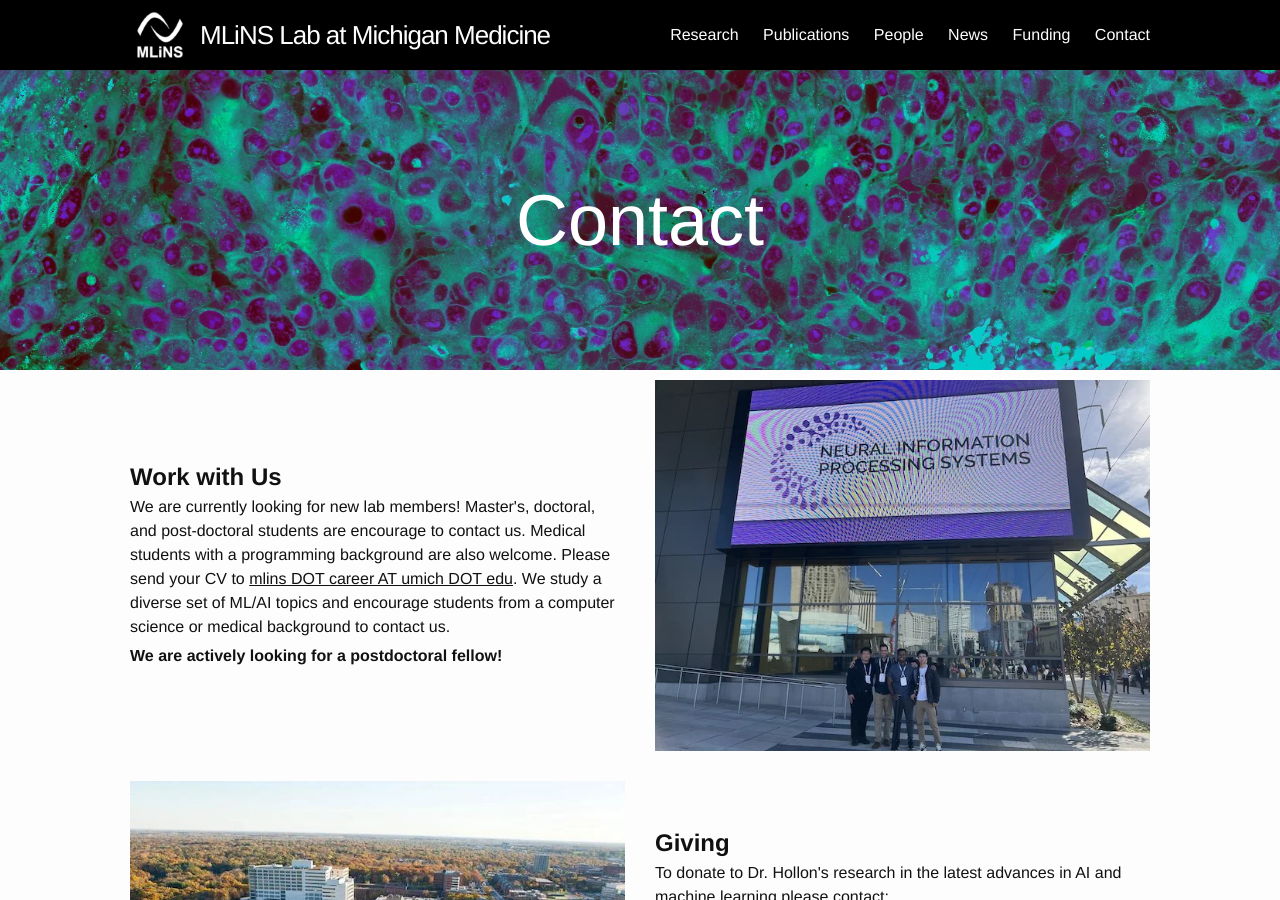
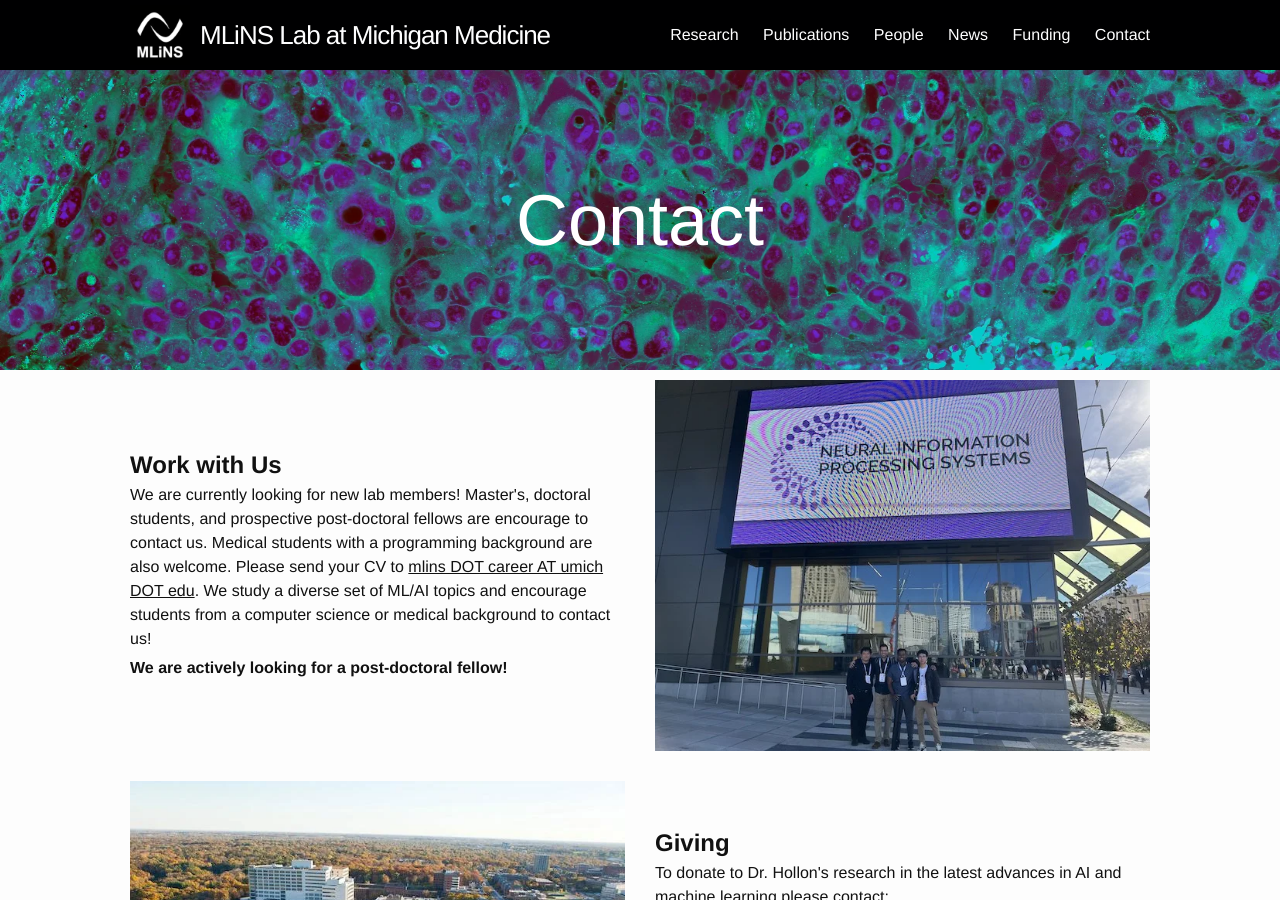
Before and after one commit to MLNeurosurg/mlneurosurg.github.io, a Jekyll site: the page built from contact/index.md, in a window 1280 px wide and 900 px high. Built offline with Jekyll 4.4.1, drawn with Linux system fonts in a browser that asks for light colours.

Commit message:
added story from CSE for hidisc

```diff
--- a/_layouts/contact.html
+++ b/_layouts/contact.html
@@ -15,12 +15,12 @@
             <div class="contact-left">
                 <h2 style="margin: 0px"><b>Work with Us</b></h2>
                 <p> We are currently looking for new lab members! Master's,
-                doctoral, and post-doctoral students are encourage to contact us.
-                Medical students with a programming background are also welcome. Please
+                doctoral students, and prospective post-doctoral fellows are encourage to
+                contact us. Medical students with a programming background are also welcome. Please
                 send your CV to <u>mlins DOT career AT umich DOT edu</u>. We study a diverse set
                 of ML/AI topics and encourage students from a computer science or
-                medical background to contact us. </p>
-                <p><b>We are actively looking for a postdoctoral fellow!</b></p>
+                medical background to contact us! </p>
+                <p><b>We are actively looking for a post-doctoral fellow!</b></p>
             </div>
 
             <div class="contact-right">
--- a/_layouts/news.html
+++ b/_layouts/news.html
@@ -11,6 +11,9 @@
         <div class="pubright">
             <span style="margin: 0px; font-weight:bold">{{ i.venue }}</span>
             <a class="publication" href="{{ i.link }}">{{ i.title }}</a>
+            {% if i.also %}
+            <p style="margin-top: 10px; margin-bottom: 0px;">{{ i.also }}</p>
+            {% endif %}
         </div>
     </div>
     {% if forloop.last == false %}
```
Also changed, not shown: _data/news.yaml (+6 -1 lines), assets/images/news/6e3b542d.webp (added), 1 other file.
